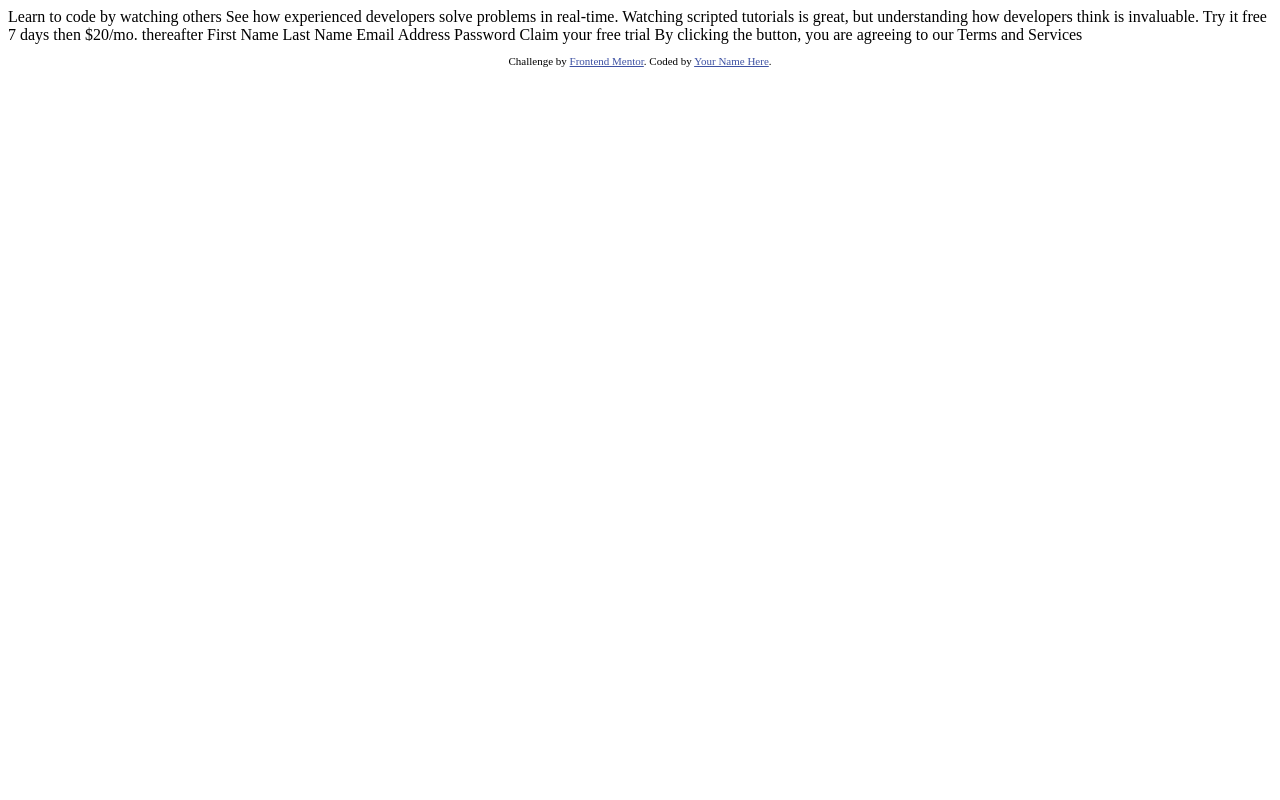
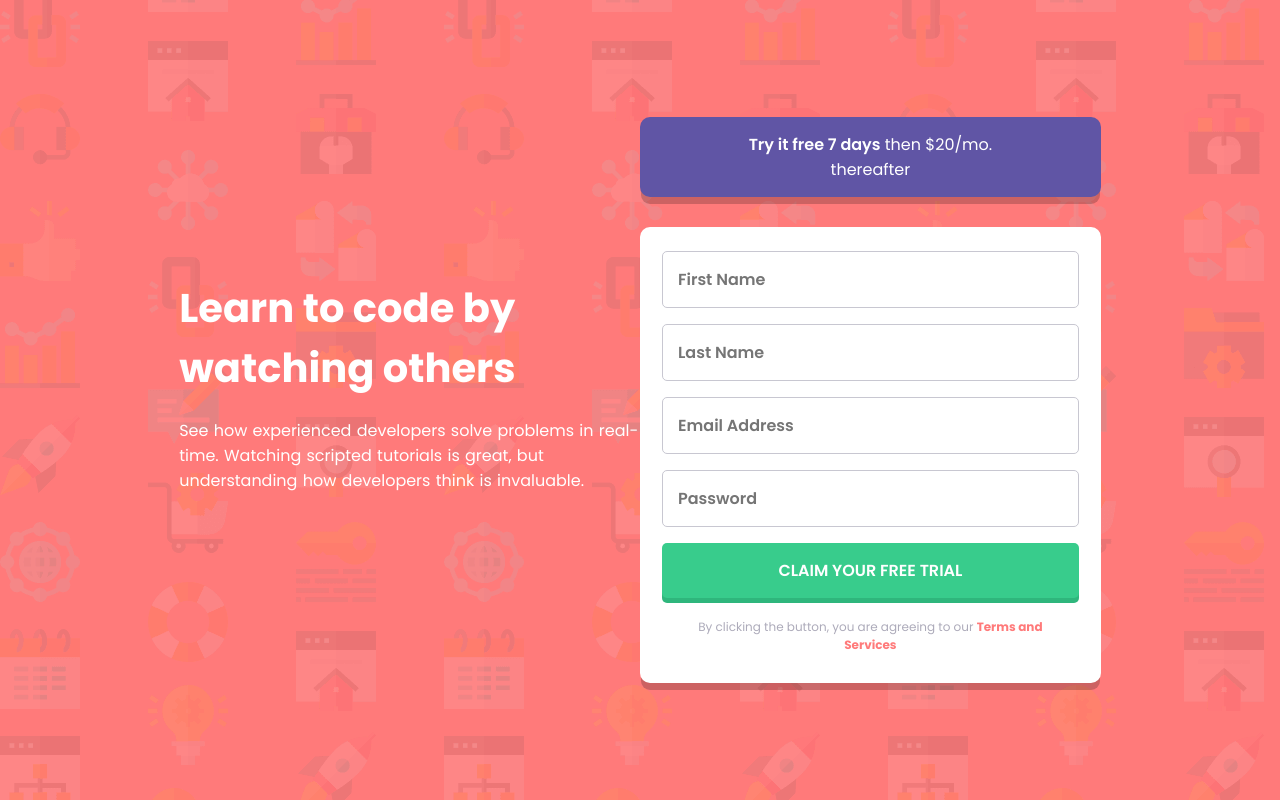
Before and after one commit to brissboss/frontend-mentor-6, a plain HTML site: page index.html in a window 1280 px wide. Drawn offline with Linux system fonts and the light colour scheme.

Commit message:
finish design

```diff
--- a/index.html
+++ b/index.html
@@ -1,42 +1,65 @@
 <!DOCTYPE html>
 <html lang="en">
+
 <head>
-  <meta charset="UTF-8">
-  <meta name="viewport" content="width=device-width, initial-scale=1.0"> <!-- displays site properly based on user's device -->
+	<meta charset="UTF-8">
+	<meta name="viewport" content="width=device-width, initial-scale=1.0">
 
-  <link rel="icon" type="image/png" sizes="32x32" href="./images/favicon-32x32.png">
+	<link rel="icon" type="image/png" sizes="32x32" href="./images/favicon-32x32.png">
+	<link rel="stylesheet" href="style.css">
 
-  <title>Frontend Mentor | Intro component with sign up form</title>
+	<link rel="stylesheet" href="https://fonts.googleapis.com/css2?family=Poppins:wght@400;500;600;700&display=swap">
 
-  <!-- Feel free to remove these styles or customise in your own stylesheet 👍 -->
-  <style>
-    .attribution { font-size: 11px; text-align: center; }
-    .attribution a { color: hsl(228, 45%, 44%); }
-  </style>
+	<title>Frontend Mentor | Intro component with sign up form</title>
 </head>
+
 <body>
+	<main class="main">
+		<div class="title">
+			<h1>
+				Learn to code by watching others
+			</h1>
+			<p>
+				See how experienced developers solve problems in real-time. Watching scripted tutorials is great,
+				but understanding how developers think is invaluable.
+			</p>
+		</div>
+		<div class="right-side">
+			<div class="try-button">
+				<p><strong>Try it free 7 days</strong> then $20/mo. thereafter</p>
+			</div>
+			<div class="card-form">
+				<form action="">
+					<div class="input">
+						<input type="text" name="" id="" placeholder="First Name" class="true">
+						<p class="empty hidden">First Name cannot be empty</p>
+						<img src="/images/icon-error.svg" alt="" class="hidden">
+					</div>
+					<div class="input">
+						<input type="text" name="" id="" placeholder="Last Name" class="true">
+						<p class="empty hidden">Last Name cannot be empty</p>
+						<img src="/images/icon-error.svg" alt="" class="hidden">
+					</div>
+					<div class="input">
+						<input type="email" name="" id="" placeholder="Email Address" class="true">
+						<p class="empty hidden">Email Address cannot be empty</p>
+						<p class="false-email empty hidden">Looks like this is not an email</p>
+						<img src="/images/icon-error.svg" alt="" class="hidden">
+					</div>
+					<div class="input">
+						<input type="password" name="" id="" placeholder="Password" class="true">
+						<p class="empty hidden">Password cannot be empty</p>
+						<img src="/images/icon-error.svg" alt="" class="hidden">
+					</div>
 
-  Learn to code by watching others
+					<input type="button" value="Claim your free trial" class="button-valid">
+				</form>
+				<p class="terms">
+					By clicking the button, you are agreeing to our <a href="">Terms and Services</a>
+				</p>
+			</div>
+		</div>
+	</main>
+</body>
 
-  See how experienced developers solve problems in real-time. Watching scripted tutorials is great,
-  but understanding how developers think is invaluable.
-
-  Try it free 7 days then $20/mo. thereafter
-
-  First Name
-  Last Name
-  Email Address
-  Password
-
-  Claim your free trial
-
-  By clicking the button, you are agreeing to our Terms and Services
-
-  <footer>
-    <p class="attribution">
-      Challenge by <a href="https://www.frontendmentor.io?ref=challenge" target="_blank">Frontend Mentor</a>.
-      Coded by <a href="#">Your Name Here</a>.
-    </p>
-  </footer>
-</body>
 </html>
--- /dev/null
+++ b/style.css
@@ -0,0 +1,251 @@
+html, body, div, span, applet, object, iframe,
+h1, h2, h3, h4, h5, h6, p, blockquote, pre,
+a, abbr, acronym, address, big, cite, code,
+del, dfn, em, img, ins, kbd, q, s, samp,
+small, strike, strong, sub, sup, tt, var,
+b, u, i, center,
+dl, dt, dd, ol, ul, li,
+fieldset, form, label, legend,
+table, caption, tbody, tfoot, thead, tr, th, td,
+article, aside, canvas, details, embed,
+figure, figcaption, footer, header, hgroup,
+menu, nav, output, ruby, section, summary,
+time, mark, audio, video, input {
+    margin: 0;
+    padding: 0;
+    border: 0;
+    font-size: 100%;
+    font: inherit;
+    vertical-align: baseline;
+    list-style-type: none;
+}
+
+body {
+    background-color: hsl(0, 100%, 74%);
+    background-image: url(/images/bg-intro-mobile.png);
+    background-size: cover;
+
+    display: flex;
+
+    height: 100%;
+    width: 100dvw;
+
+    font-family: 'Poppins', sans-serif;
+    font-weight: 400;
+    color: white;
+    font-size: 16px;
+}
+
+.main {
+    display: flex;
+    flex-direction: column;
+
+    margin: 70px 20px 50px 20px;
+}
+
+.title {
+    text-align: center;
+
+    margin: 0px 10px;
+    padding-bottom: 30px;
+}
+
+.title h1 {
+    font-size: 25px;
+    font-weight: 700;
+
+    padding-bottom: 20px;
+}
+
+.title p {
+    word-spacing: 1px;
+}
+
+.try-button {
+    display: flex;
+    justify-content: center;
+    align-items: center;
+    text-align: center;
+
+    padding: 0 50px;
+    margin: 20px 0 30px;
+
+    height: 80px;
+    border-radius: 10px;
+
+    background-color: hsl(248, 32%, 49%);
+
+    -webkit-box-shadow: 0px 14px 0px 0px rgba(0, 0, 0, 0.2);
+    box-shadow: 0px 8px 0px -1px rgba(0, 0, 0, 0.2);
+}
+
+.try-button strong {
+    font-weight: 600;
+}
+
+.card-form {
+    padding: 24px 22px;
+
+    color: hsl(249, 10%, 26%);
+    border-radius: 10px;
+    background-color: white;
+
+    -webkit-box-shadow: 0px 14px 0px 0px rgba(0, 0, 0, 0.2);
+    box-shadow: 0px 8px 0px -1px rgba(0, 0, 0, 0.2);
+}
+
+.card-form form {
+    display: flex;
+    flex-direction: column;
+}
+
+.input {
+    display: flex;
+    flex-direction: column;
+    margin-bottom: 16px;
+    position: relative;
+}
+
+.hidden {
+    display: none;
+}
+
+.input img {
+    position: absolute;
+    top: 16px;
+    right: 20px;
+}
+
+.empty {
+
+    padding: 3px 0;
+    font-size: 13px;
+    text-align: end;
+    color: hsl(0, 100%, 74%);
+}
+
+.card-form input {
+    padding: 0 15px;
+
+
+    height: 55px;
+    border-radius: 5px;
+}
+
+
+.card-form input:not(.button-valid) {
+    font-weight: 600;
+    /* border: 1px solid hsl(249, 10%, 80%) ; */
+}
+
+.true {
+    border: 1px solid hsl(249, 10%, 80%);
+}
+
+.false {
+    border: 2px solid hsl(0, 100%, 74%);
+}
+
+.card-form input:not(.button-valid):focus {
+    border: 2px solid hsl(154, 59%, 51%);
+    outline: none;
+}
+
+.button-valid {
+    cursor: pointer;
+
+    text-transform: uppercase;
+    font-weight: 600;
+
+    color: white;
+    background-color: hsl(154, 59%, 51%);
+    -webkit-box-shadow: 0px 5px 0px 0px hsl(154, 59%, 45%);
+    box-shadow: 0px 5px 0px 0px hsl(154, 59%, 45%);
+
+    transition-property: all;
+    transition-timing-function: cubic-bezier(0.4, 0, 0.2, 1);
+    transition-duration: 200ms;
+}
+
+.button-valid:focus, .button-valid:hover {
+    background-color: hsl(154, 59%, 70%);
+    outline: none;
+}
+
+.terms {
+    color: hsl(249, 10%, 70%);
+    text-align: center;
+    font-size: 12px;
+
+    padding: 20px 10px 5px;
+}
+
+.terms a {
+    font-weight: 700;
+    color: hsl(0, 100%, 74%);
+    text-decoration: none;
+}
+
+
+@media (min-width: 425px) {
+    body {
+        background-image: url(/images/bg-intro-desktop.png);
+    }
+}
+
+@media (min-width: 768px) {
+    body {
+        height: 100vh;
+        width: 100vw;
+
+        justify-content: center;
+        align-items: center;
+    }
+
+    .main {
+        flex-direction: row;
+        justify-content: space-around;
+
+        width: 90vw;
+
+        margin: 0;
+    }
+
+    .title {
+        width: 40%;
+
+        display: flex;
+        flex-direction: column;
+        justify-content: center;
+        align-items: center;
+
+        margin: 0;
+
+        text-align: left;
+    }
+
+
+    .title h1 {
+        font-size: 5vh;
+    }
+
+    .right-side {
+        display: flex;
+        flex-direction: column;
+        justify-content: center;
+        align-items: center;
+
+        width: 40%;
+    }
+
+    .try-button {
+        margin: 0 0 30px;
+        padding: 0 70px;
+    }
+}
+
+@media (min-width: 1024px) {
+    .main {
+        justify-content: center;
+    }
+}
```
